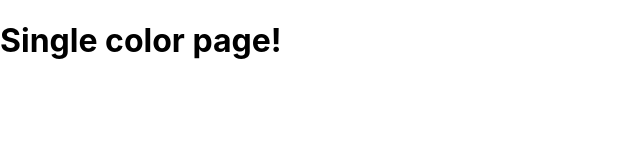
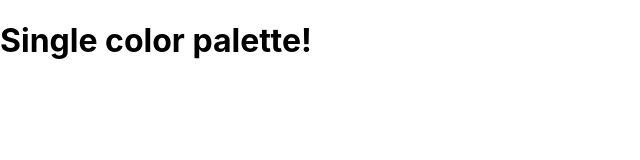
Before and after one commit to RyanEllingson/react-color-app, a React (Create React App) app: page /palette/flat-ui-colors-american/americanriver in a window 1280 px wide. Shown: the top 160 px of the page, without its empty margins (0-640 px from the left). Built offline with nearby package versions, Linux system fonts and the light colour scheme.

Commit message:
add SingleColorPalette and set up link on ColorBox to go to single color palette route

```diff
--- a/src/App.js
+++ b/src/App.js
@@ -1,6 +1,7 @@
 import {Route, Switch} from "react-router-dom";
 import PaletteList from "./PaletteList";
 import Palette from "./Palette";
+import SingleColorPalette from "./SingleColorPalette";
 import seedColors from "./seedColors";
 import {generatePalette} from "./colorHelpers";
 
@@ -13,7 +14,7 @@ function App() {
     <Switch>
       <Route exact path="/" render={routeProps => <PaletteList {...routeProps} palettes={seedColors}/>}/>
       <Route exact path="/palette/:id" render={(routeProps) => <Palette palette={generatePalette(findPalette(routeProps.match.params.id))}/>} />
-      <Route path="/palette/:paletteId/:colorId" render={() => <h1>Single color page!</h1>} />
+      <Route path="/palette/:paletteId/:colorId" render={() => <SingleColorPalette />} />
     </Switch>
   );
 }
--- a/src/ColorBox.js
+++ b/src/ColorBox.js
@@ -21,7 +21,7 @@ class ColorBox extends Component {
     }
 
     render() {
-        const {name, background} = this.props;
+        const {name, background, id, paletteId} = this.props;
         const {copied} = this.state;
         return (
             <CopyToClipboard text={background} onCopy={this.changeCopyState}>
@@ -37,7 +37,7 @@ class ColorBox extends Component {
                         </div>
                         <button className="copy-button">Copy</button>
                     </div>
-                    <Link to="/" onClick={e => e.stopPropagation()}>
+                    <Link to={`/palette/${paletteId}/${id}`} onClick={e => e.stopPropagation()}>
                         <span className="see-more">More</span>
                     </Link>
 
--- a/src/Palette.js
+++ b/src/Palette.js
@@ -26,10 +26,10 @@ class Palette extends Component {
     }
 
     render() {
-        const {colors, paletteName, emoji} = this.props.palette;
+        const {colors, paletteName, emoji, id} = this.props.palette;
         const {level, format, copying} = this.state;
         const colorBoxes = colors[level].map(color => {
-            return <ColorBox key={color.id} background={color[format]} name={color.name} setCopying={this.setCopying} />;
+            return <ColorBox key={color.id} id={color.id} paletteId={id} background={color[format]} name={color.name} setCopying={this.setCopying} />;
         });
         return (
             <div className={`Palette ${copying && "copying"}`}>
--- /dev/null
+++ b/src/SingleColorPalette.js
@@ -0,0 +1,13 @@
+import React, {Component} from "react";
+
+class SingleColorPalette extends Component {
+    render() {
+        return (
+            <div>
+                <h1>Single color palette!</h1>
+            </div>
+        );
+    }
+}
+
+export default SingleColorPalette;
```
